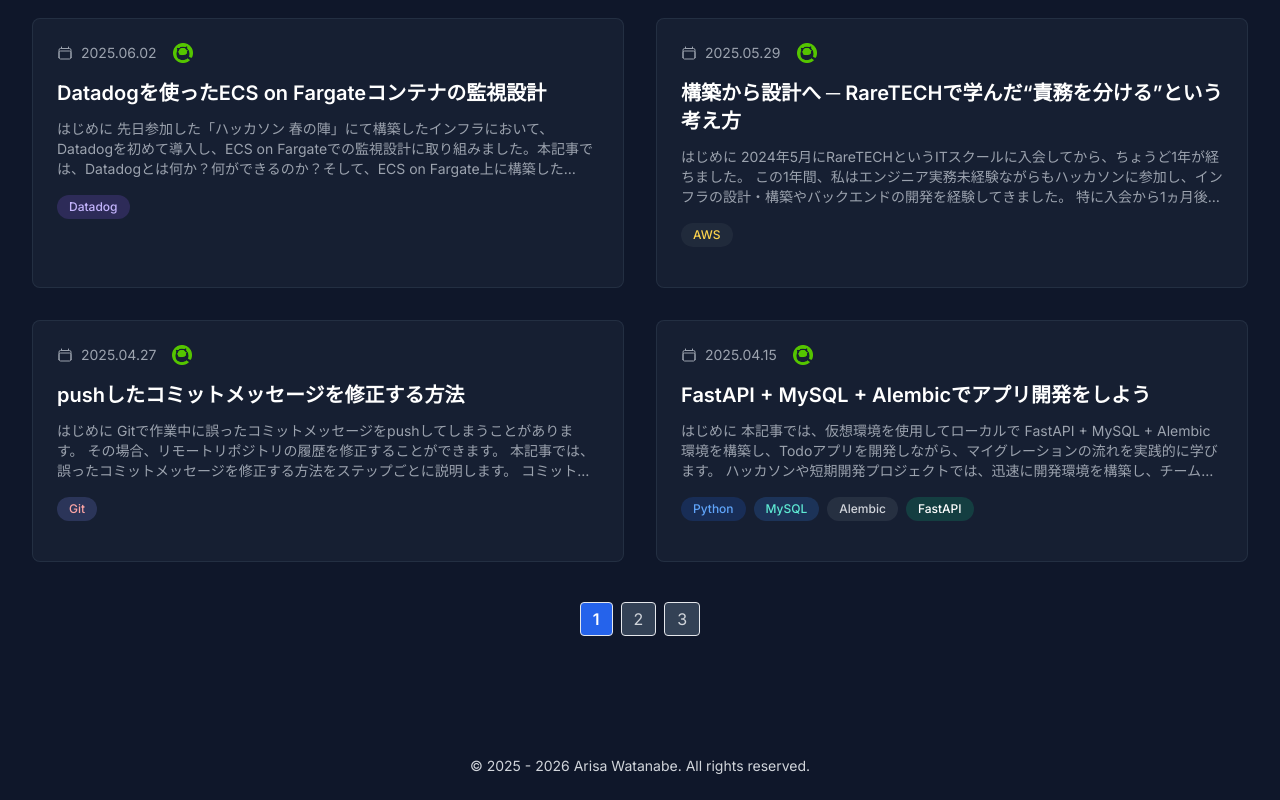
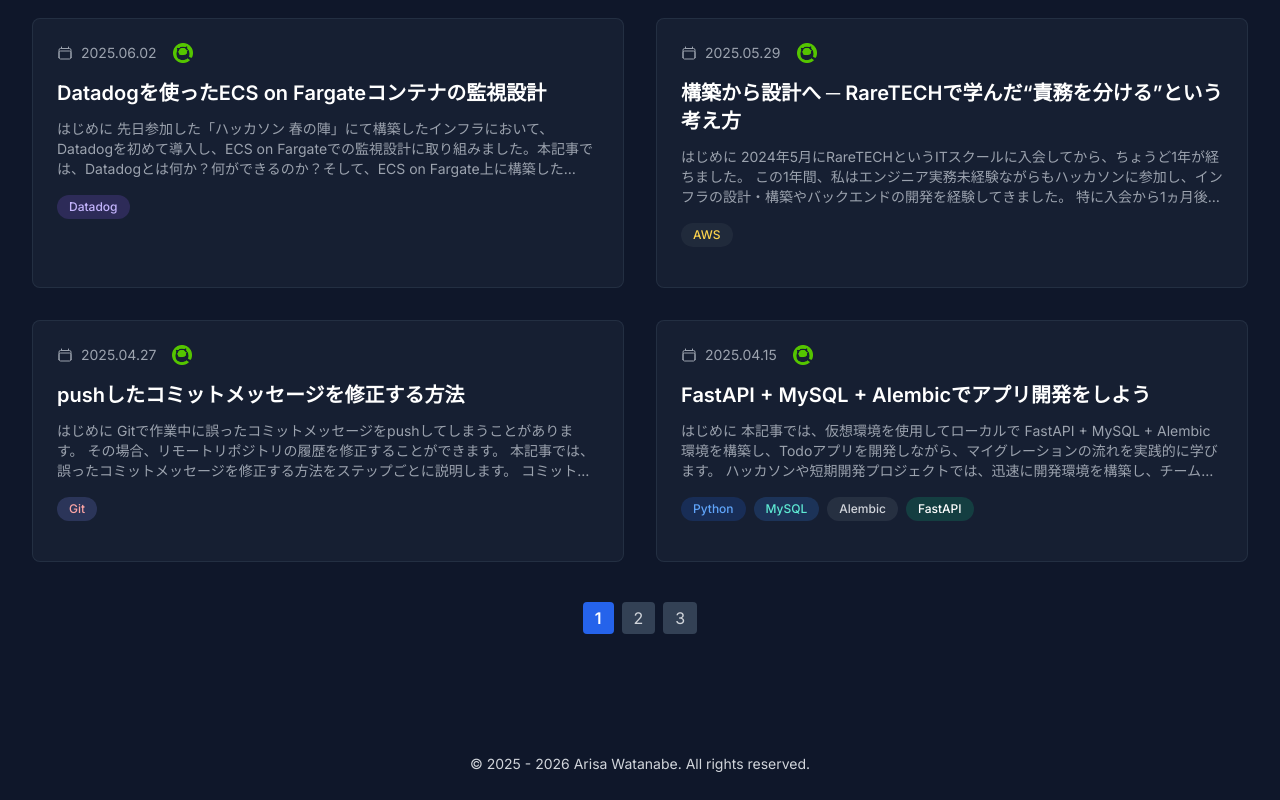
Before and after one commit to ARISA1115/portfolio, a Next.js app: page /articles in a window 1280 px wide. Shown: the part 1280-2080 px from the top of the page. Built offline with nearby package versions, Linux system fonts and the light colour scheme.

Commit message:
fix: ページネーションボタンの白いアウトラインリングを削除

```diff
--- a/src/components/ui/Pagination.tsx
+++ b/src/components/ui/Pagination.tsx
@@ -27,7 +27,7 @@
         <button
           key={page}
           onClick={() => onPageChange(page)}
-          className={`px-3 py-1 rounded border ${
+          className={`px-3 py-1 rounded outline-none ${
             page === currentPage
               ? 'bg-blue-600 text-white font-semibold'
               : 'bg-slate-700 text-gray-300 hover:bg-slate-600'
```
